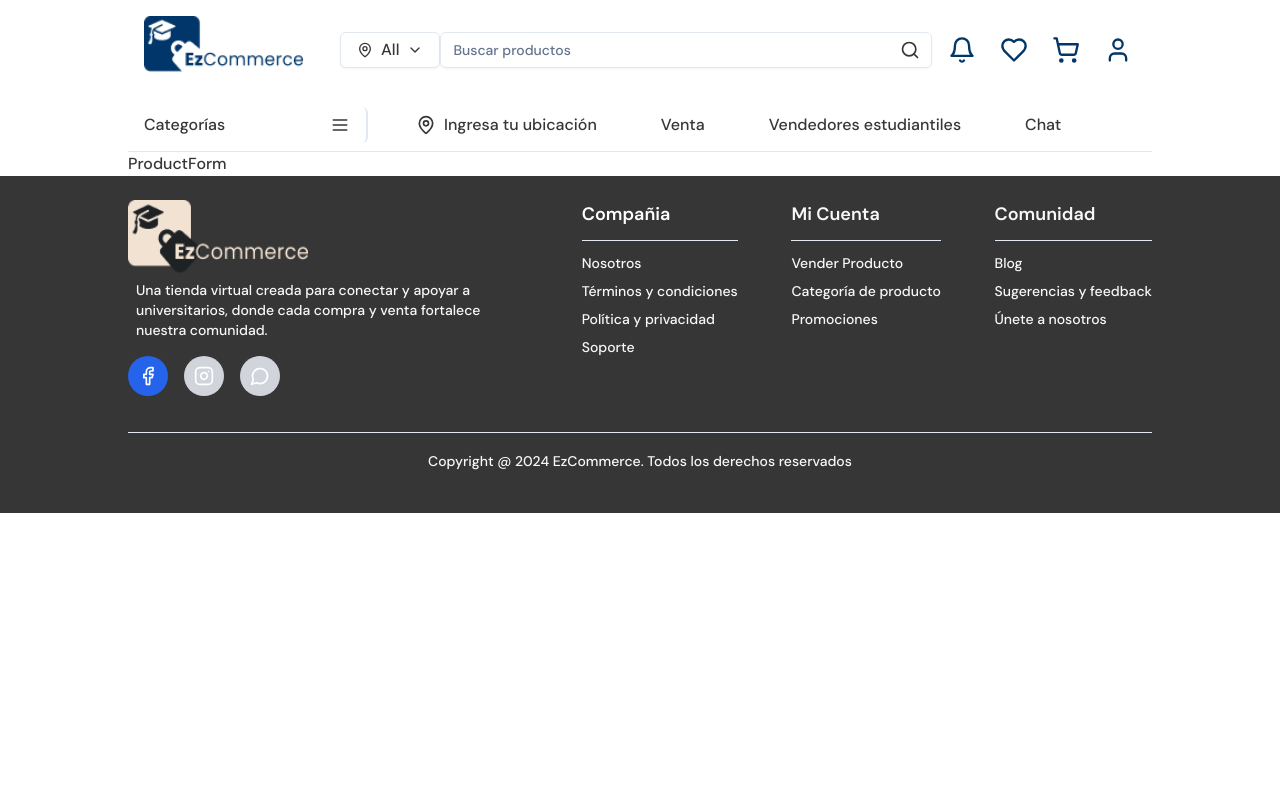
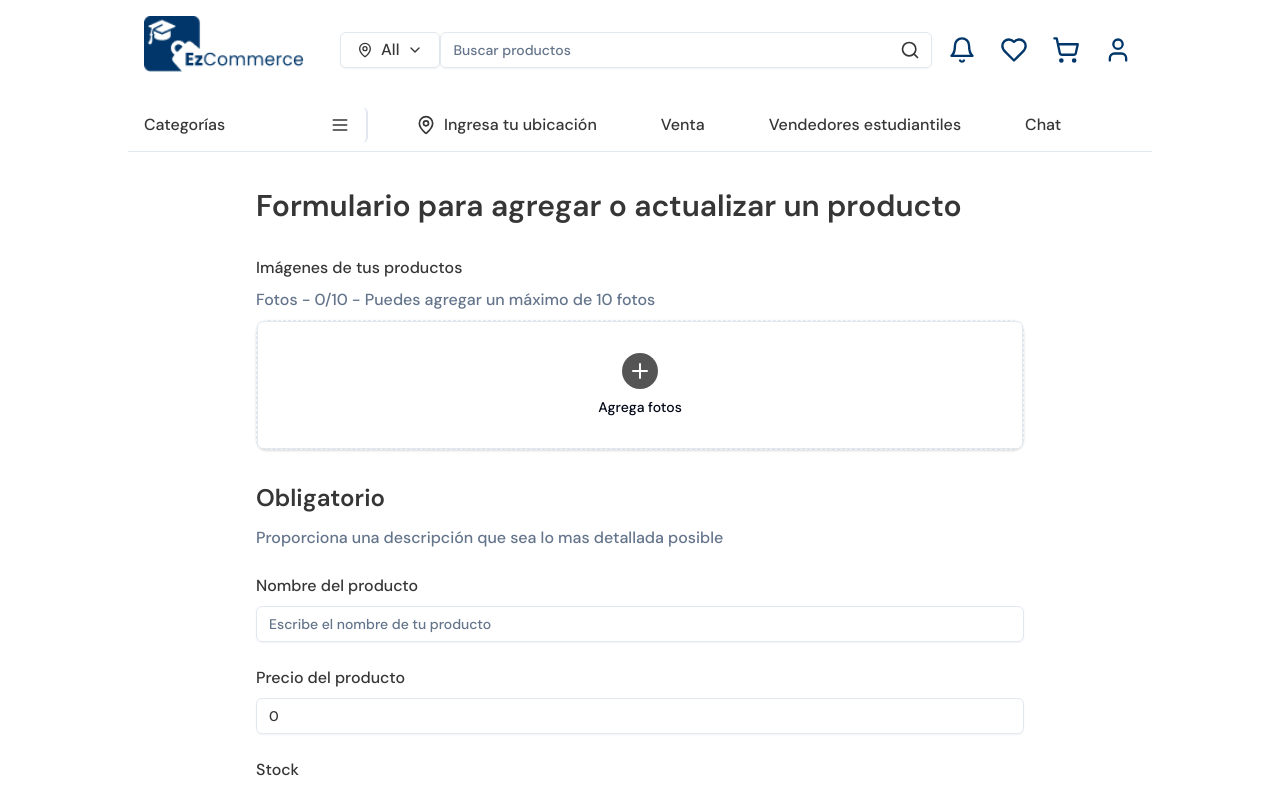
Before and after one commit to angel4uu/ezcommerce-angela-s-version, a React (Vite) app in the folder Desarrollo/PVCU/Fuentes/frontend/: page /publish-product in a window 1280 px wide. Shown: the top 790 px of the page. Built offline with nearby package versions, Linux system fonts and the light colour scheme.

Commit message:
add hooks and product form components

```diff
--- a/Desarrollo/PVCU/Fuentes/frontend/src/components/layouts/ProductForm.tsx
+++ /dev/null
@@ -1,9 +0,0 @@
-
-
-export const ProductForm = () => {
-    return (
-        <>
-            <div>ProductForm</div>
-        </>
-    )
-}
--- a/Desarrollo/PVCU/Fuentes/frontend/src/pages/Epica04/EditProductPage.tsx
+++ b/Desarrollo/PVCU/Fuentes/frontend/src/pages/Epica04/EditProductPage.tsx
@@ -1,5 +1,5 @@
 import { Helmet } from 'react-helmet-async';
-import { ProductForm } from '@/components/layouts/ProductForm';
+import { ProductForm  } from "../../components/Epica04/ProductForm"; // Asegúrate de que la ruta sea correcta
 
 export const EditProductPage = () => {
     return (
@@ -8,6 +8,7 @@ export const EditProductPage = () => {
                 <title>Editar Nombre producto</title>
             </Helmet>
 
+            {/* Aqui iria el componente de mi formulario con la información para editar */}
             <ProductForm />
         </>
     )
--- a/Desarrollo/PVCU/Fuentes/frontend/src/pages/Epica04/PublishProductPage.tsx
+++ b/Desarrollo/PVCU/Fuentes/frontend/src/pages/Epica04/PublishProductPage.tsx
@@ -1,5 +1,5 @@
 import { Helmet } from 'react-helmet-async';
-import { ProductForm } from '@/components/layouts/ProductForm';
+import { ProductForm } from "../../components/Epica04/ProductForm";
 
 export const PublishProductPage = () => {
   return (
@@ -7,7 +7,6 @@ export const PublishProductPage = () => {
       <Helmet>
         <title>Publicar Producto</title>
       </Helmet>
-
       <ProductForm />
     </>
   )
--- /dev/null
+++ b/Desarrollo/PVCU/Fuentes/frontend/src/pages/Epica04/hooks/useProductForm.ts
@@ -0,0 +1,71 @@
+import * as React from "react"
+import { useForm } from "react-hook-form"
+import { z } from "zod"
+import { zodResolver } from "@hookform/resolvers/zod"
+
+// Definición del esquema de validación con Zod
+const formSchema = z.object({
+  productName: z.string().nonempty("El nombre del producto es obligatorio"),
+  price: z.number().positive("Debe ser un número positivo"),
+  stock: z.number().int().nonnegative("El stock debe ser un número no negativo"),
+  description: z.string().optional(),
+  category: z.string().nonempty("Selecciona una categoría"),
+  condition: z.string().nonempty("Selecciona una condición"),
+})
+
+type FormData = z.infer<typeof formSchema>
+
+export const useProductForm = () => {
+  const form = useForm<FormData>({
+    resolver: zodResolver(formSchema),
+    defaultValues: {
+      productName: "",
+      price: 0,
+      stock: 0,
+      description: "",
+      category: "",
+      condition: "",
+    },
+  })
+
+  const [images, setImages] = React.useState<File[]>([])
+  const [selectedImage, setSelectedImage] = React.useState<string | null>(null)
+  const [isModalOpen, setIsModalOpen] = React.useState(false)
+
+  const handleImageUpload = (event: React.ChangeEvent<HTMLInputElement>) => {
+    const files = event.target.files
+    if (files && files.length > 0) {
+      setImages((prev) => [...prev, ...Array.from(files)].slice(0, 10))
+    }
+  }
+
+  const removeImage = (index: number) => {
+    setImages((prevImages) => prevImages.filter((_, i) => i !== index))
+  }
+
+  const openModal = (imageUrl: string) => {
+    setSelectedImage(imageUrl)
+    setIsModalOpen(true)
+  }
+
+  const closeModal = () => {
+    setIsModalOpen(false)
+    setSelectedImage(null)
+  }
+
+  const onSubmit = (data: FormData) => {
+    console.log("Datos del formulario:", data)
+  }
+
+  return {
+    form,
+    images,
+    selectedImage,
+    isModalOpen,
+    handleImageUpload,
+    removeImage,
+    openModal,
+    closeModal,
+    onSubmit,
+  }
+}
--- /dev/null
+++ b/Desarrollo/PVCU/Fuentes/frontend/src/pages/Epica04/mocks/products.ts
@@ -0,0 +1,33 @@
+export interface Product {
+    id: number;
+    name: string;
+    price: number;
+    imageUrl: string;
+    rating: number;
+  }
+
+  // Datos de ejemplo
+  export const products: Product[] = [
+    {
+      id: 1,
+      name: "Audífonos Sony",
+      price: 34.00,
+      imageUrl: "image-card.jpg", // Asegúrate de que la ruta de la imagen sea correcta
+      rating: 4.8,
+    },
+    {
+      id: 2,
+      name: "Auriculares Bose",
+      price: 79.99,
+      imageUrl: "image-card.jpg",
+      rating: 4.7,
+    },
+    {
+      id: 3,
+      name: "Auriculares JBL",
+      price: 49.99,
+      imageUrl: "image-card.jpg",
+      rating: 4.5,
+    },
+    // Agrega más productos según sea necesario
+  ];
```
